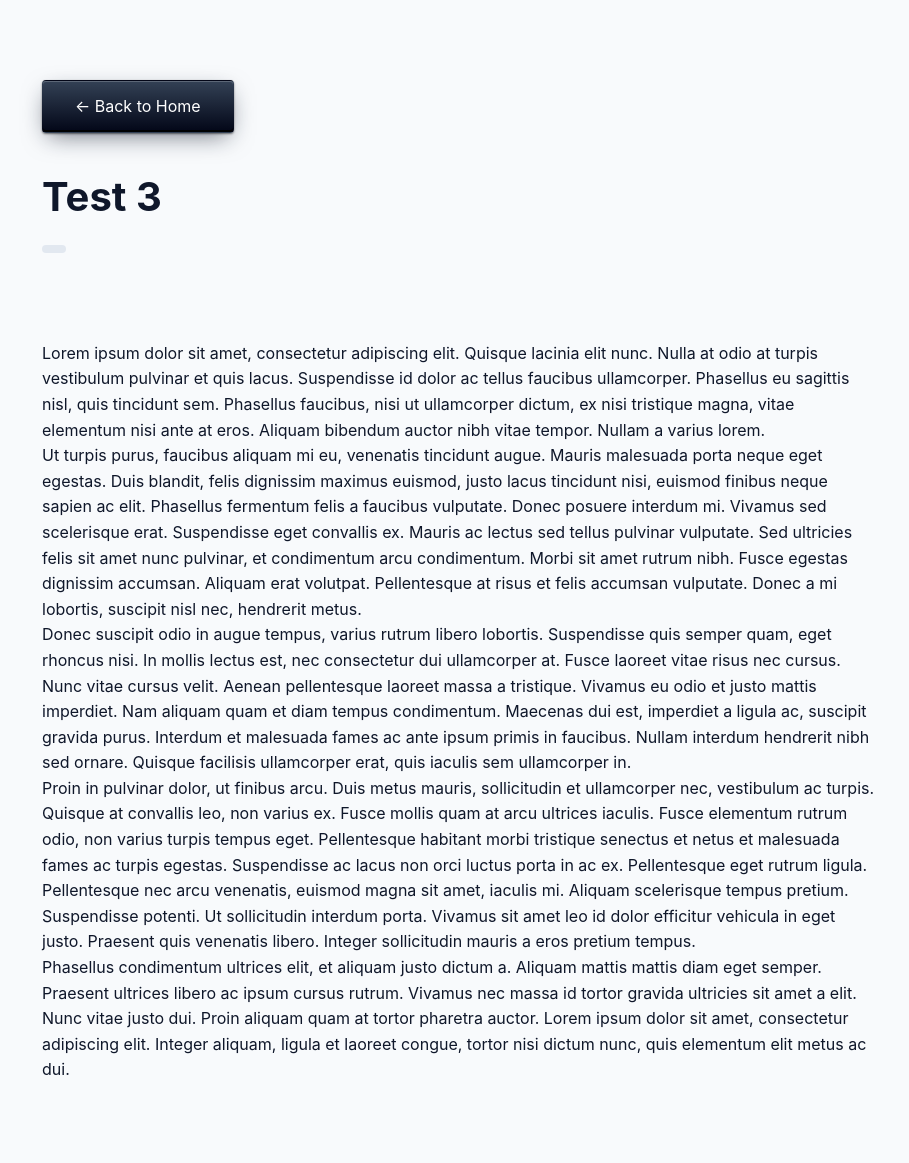
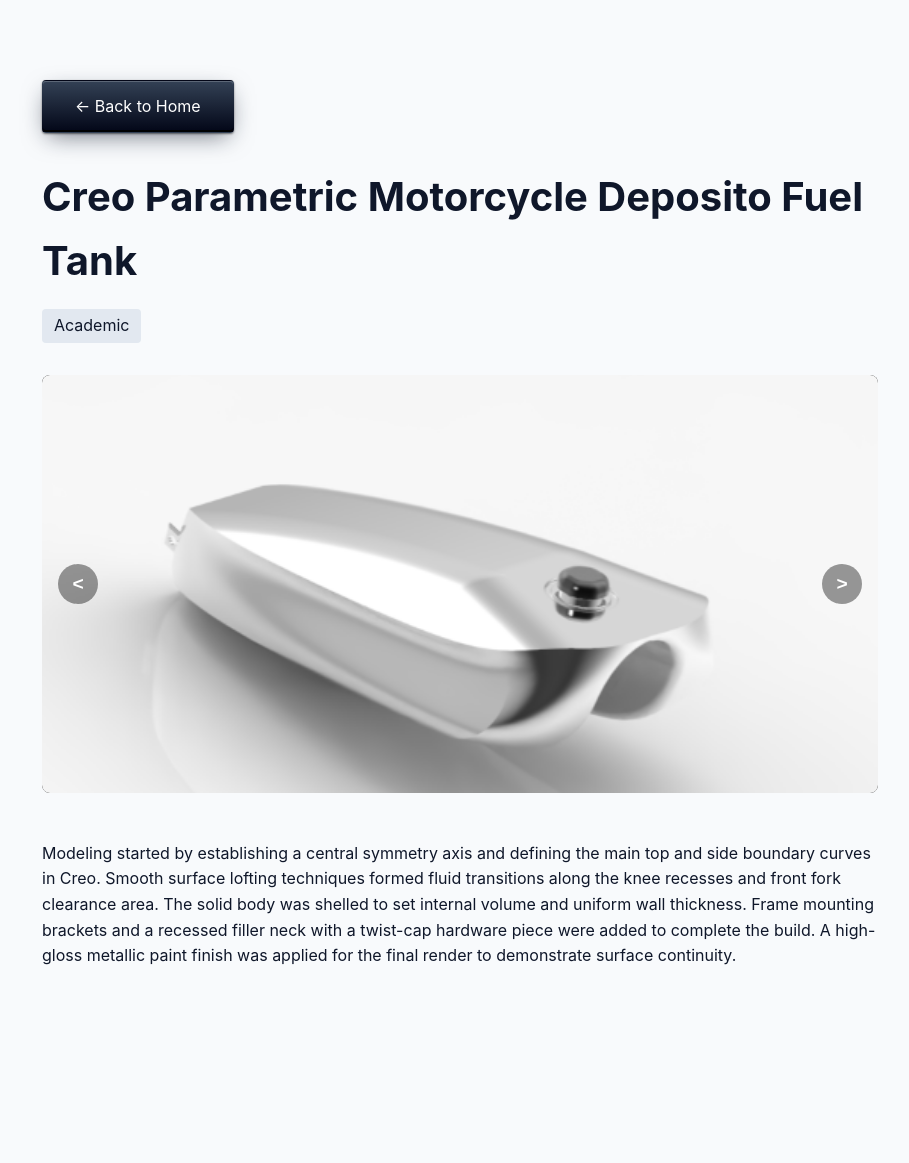
Before and after one commit to AlperIsmailoglou/Portfolio, a Jekyll site: the page built from _projects/test-3.md, in a window 1280 px wide. Shown: the whole page, without its empty margins (180-1089 px from the left). Built offline with Jekyll 4.4.1, drawn with Linux system fonts in a browser that asks for light colours; after the commit the page ends 1049 px from its top, so only the background shows below that.

Commit message:
Update Projects “test-3” +3

```diff
--- a/_projects/test-3.md
+++ b/_projects/test-3.md
@@ -1,18 +1,12 @@
 ---
-title: Test 3
+title: Creo Parametric Motorcycle Deposito Fuel Tank
+category: Academic
+gallery:
+  - /assets/uploads/deposito_tank3.png
+  - /assets/uploads/deposito_tank1.png
+  - /assets/uploads/deposito_tank2.png
+description: This project covers the modeling of an organic, aerodynamic motorcycle fuel tank. The shape emphasizes fluid surfacing, ergonomic knee cutouts, and proper frame clearance.
 image: ''
-description: |-
-  test test test 3
-  TEST
-  213213
 ---
 
-Lorem ipsum dolor sit amet, consectetur adipiscing elit. Quisque lacinia elit nunc. Nulla at odio at turpis vestibulum pulvinar et quis lacus. Suspendisse id dolor ac tellus faucibus ullamcorper. Phasellus eu sagittis nisl, quis tincidunt sem. Phasellus faucibus, nisi ut ullamcorper dictum, ex nisi tristique magna, vitae elementum nisi ante at eros. Aliquam bibendum auctor nibh vitae tempor. Nullam a varius lorem.
-
-Ut turpis purus, faucibus aliquam mi eu, venenatis tincidunt augue. Mauris malesuada porta neque eget egestas. Duis blandit, felis dignissim maximus euismod, justo lacus tincidunt nisi, euismod finibus neque sapien ac elit. Phasellus fermentum felis a faucibus vulputate. Donec posuere interdum mi. Vivamus sed scelerisque erat. Suspendisse eget convallis ex. Mauris ac lectus sed tellus pulvinar vulputate. Sed ultricies felis sit amet nunc pulvinar, et condimentum arcu condimentum. Morbi sit amet rutrum nibh. Fusce egestas dignissim accumsan. Aliquam erat volutpat. Pellentesque at risus et felis accumsan vulputate. Donec a mi lobortis, suscipit nisl nec, hendrerit metus.
-
-Donec suscipit odio in augue tempus, varius rutrum libero lobortis. Suspendisse quis semper quam, eget rhoncus nisi. In mollis lectus est, nec consectetur dui ullamcorper at. Fusce laoreet vitae risus nec cursus. Nunc vitae cursus velit. Aenean pellentesque laoreet massa a tristique. Vivamus eu odio et justo mattis imperdiet. Nam aliquam quam et diam tempus condimentum. Maecenas dui est, imperdiet a ligula ac, suscipit gravida purus. Interdum et malesuada fames ac ante ipsum primis in faucibus. Nullam interdum hendrerit nibh sed ornare. Quisque facilisis ullamcorper erat, quis iaculis sem ullamcorper in.
-
-Proin in pulvinar dolor, ut finibus arcu. Duis metus mauris, sollicitudin et ullamcorper nec, vestibulum ac turpis. Quisque at convallis leo, non varius ex. Fusce mollis quam at arcu ultrices iaculis. Fusce elementum rutrum odio, non varius turpis tempus eget. Pellentesque habitant morbi tristique senectus et netus et malesuada fames ac turpis egestas. Suspendisse ac lacus non orci luctus porta in ac ex. Pellentesque eget rutrum ligula. Pellentesque nec arcu venenatis, euismod magna sit amet, iaculis mi. Aliquam scelerisque tempus pretium. Suspendisse potenti. Ut sollicitudin interdum porta. Vivamus sit amet leo id dolor efficitur vehicula in eget justo. Praesent quis venenatis libero. Integer sollicitudin mauris a eros pretium tempus.
-
-Phasellus condimentum ultrices elit, et aliquam justo dictum a. Aliquam mattis mattis diam eget semper. Praesent ultrices libero ac ipsum cursus rutrum. Vivamus nec massa id tortor gravida ultricies sit amet a elit. Nunc vitae justo dui. Proin aliquam quam at tortor pharetra auctor. Lorem ipsum dolor sit amet, consectetur adipiscing elit. Integer aliquam, ligula et laoreet congue, tortor nisi dictum nunc, quis elementum elit metus ac dui.
+Modeling started by establishing a central symmetry axis and defining the main top and side boundary curves in Creo. Smooth surface lofting techniques formed fluid transitions along the knee recesses and front fork clearance area. The solid body was shelled to set internal volume and uniform wall thickness. Frame mounting brackets and a recessed filler neck with a twist-cap hardware piece were added to complete the build. A high-gloss metallic paint finish was applied for the final render to demonstrate surface continuity.
```
Also changed, not shown: assets/uploads/deposito_tank1.png (added), assets/uploads/deposito_tank2.png (added), assets/uploads/deposito_tank3.png (added).
